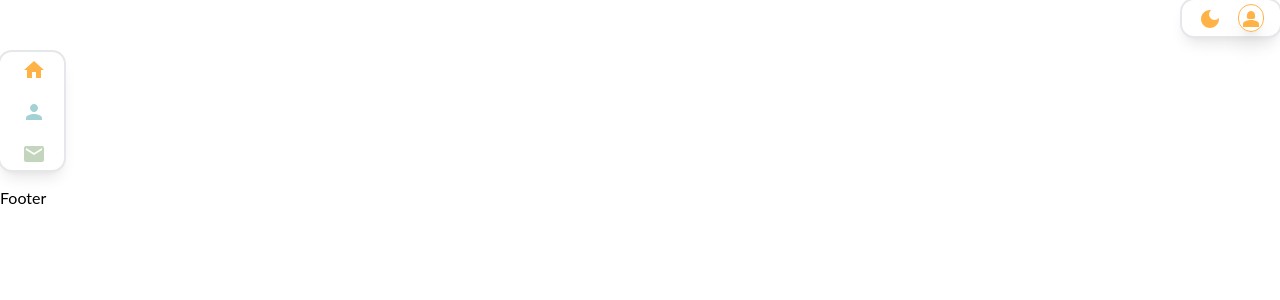
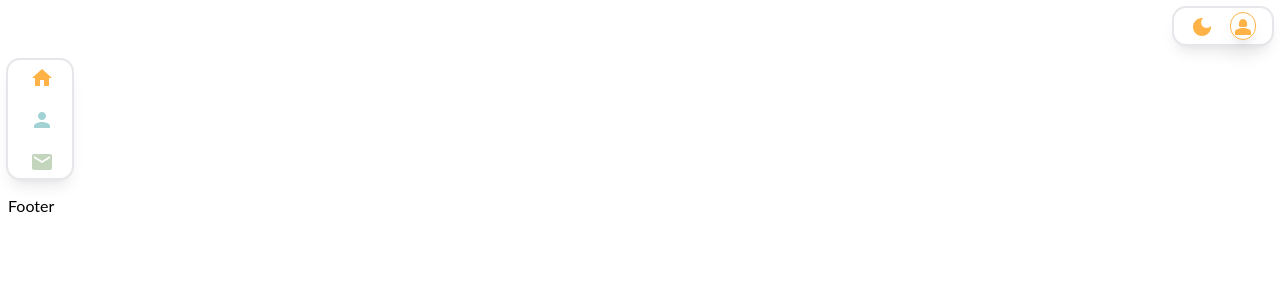
Before and after one commit to M00ose/crudApp-playground, a Next.js app in the folder client/: page / in a window 1280 px wide. Shown: the top 300 px of the page. Built offline with nearby package versions, Linux system fonts and the light colour scheme.

Commit message:
Added global padding

```diff
--- a/client/src/pages/index.tsx
+++ b/client/src/pages/index.tsx
@@ -11,7 +11,7 @@ const index = () => {
           content="Donor and fundraising management without the fluff."
         />
       </Head>
-      <main className="font-sans">
+      <main className="p-2 font-sans">
         <Navbar />
         <Sidebar />
         <Footer />
```
